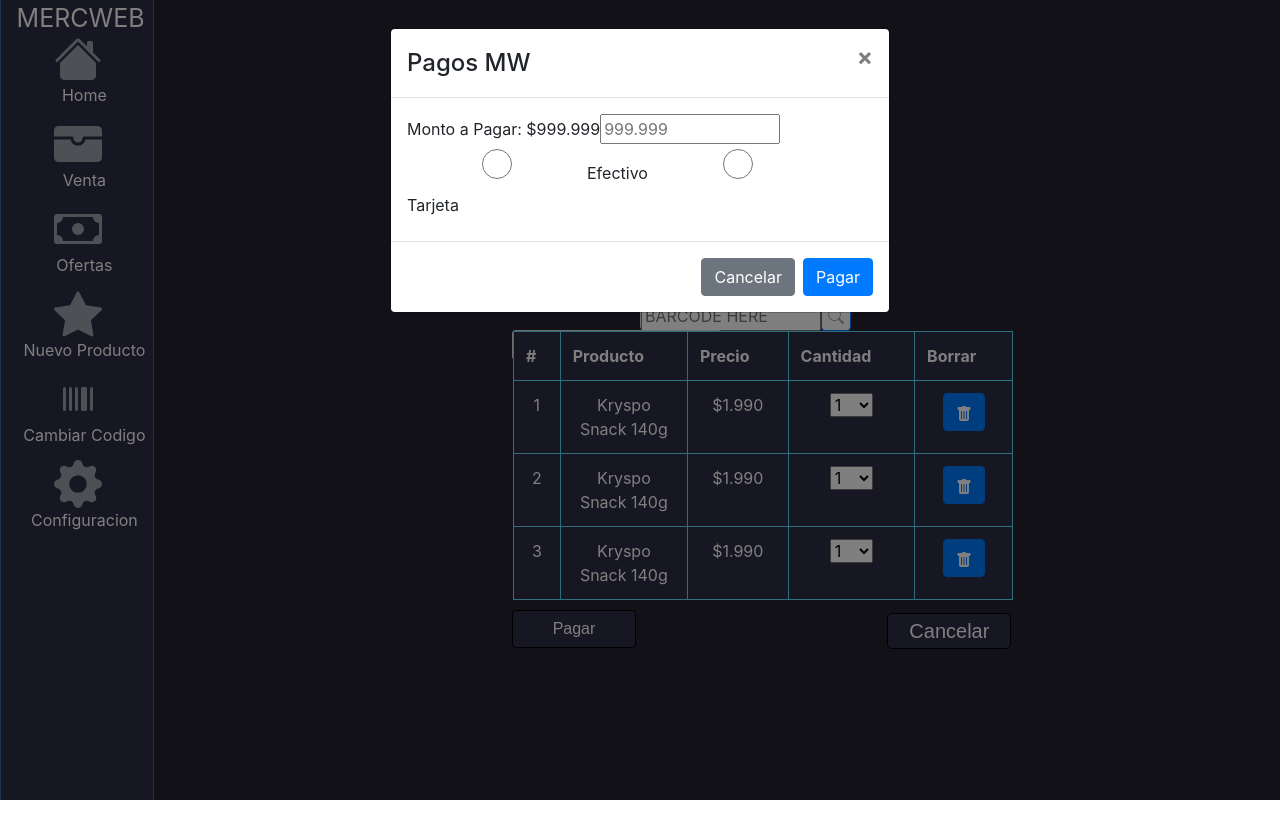
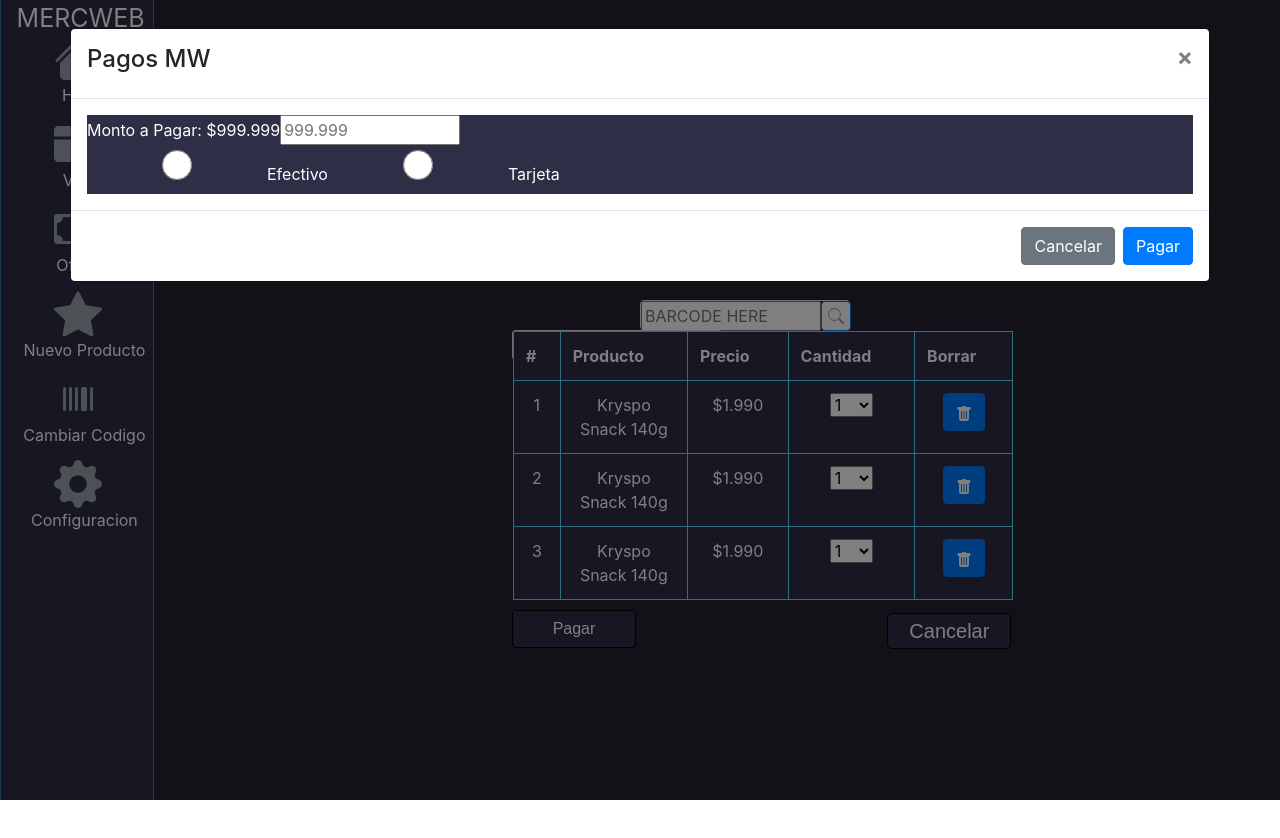
Before and after one commit to Kryogenc9/MW, a React (Create React App) app: page /VENTAS in a window 1280 px wide. Both pictures are taken after a click on the button "Pagar". Shown: the top 838 px of the page. Built offline with nearby package versions, Linux system fonts and the light colour scheme.

Commit message:
Mod bugged pero funciona2

```diff
--- a/src/CSS/Modal.css
+++ b/src/CSS/Modal.css
@@ -1,9 +1,26 @@
 .Header{
-
+    background-color: #61dafb;
 }
 .Body{
     background-color: #2E2E47 !important;
+
 }
-.form{
+form{
+    background-color: #2E2E47;
+    color:#ffffff;
+}
+.label{
+
+}
+.input{
+
+}
+
+
+.div{
     background-color: #2E2E47;
 }
+
+.custom-modal{
+    background-color: red !important;
+}
--- a/src/Mod/ModPago.jsx
+++ b/src/Mod/ModPago.jsx
@@ -1,10 +1,9 @@
-import React,{useState} from "react";
+import React, {useState} from "react";
+import vta from "../CSS/VentasCss.module.css"
+import {Modal, Button, ModalBody, ModalDialog, ModalFooter, ModalTitle} from "react-bootstrap"
+import mod from '../CSS/Modal.css'
+import ModalHeader from "react-bootstrap/ModalHeader";
 
-import vta from "../CSS/VentasCss.module.css"
-import {Modal, Button} from "react-bootstrap"
-
-//import 'bootstrap/dist/js/bootstrap.bundle.min';
-import mod from "../CSS/Modal.css"
 
 /*export default class ModPago extends React.Component{
     constructor(props) {
@@ -17,11 +16,11 @@ import mod from "../CSS/Modal.css"
 
 export default function ModPago() {
     const [show, setShow] = useState(false)
-    const [pay, payLoad]= useState(false)
+    const [pay, payLoad] = useState(false)
     const handleClose = () => setShow(false);
     const handleShow = () => setShow(true);
 
-    const pagoEfectivo= () => payLoad(true);
+    const pagoEfectivo = () => payLoad(true);
 
     return (
         <>
@@ -34,18 +33,23 @@ export default function ModPago() {
                 onHide={handleClose}
                 backdrop="static"
                 keyboard={false}
+                size="xl"
+                dialogClassName={mod.customModal}
+
 
             >
-                <Modal.Header closeButton /*bsPrefix={`${mod.Header}modal-tittle`}*/>
-                    <Modal.Title>Pagos MW</Modal.Title>
-                </Modal.Header>
-                <Modal.Body bsPrefix={`${mod.Body} modal-body`}>
+
+                    <ModalHeader closeButton="true" >
+                        <ModalTitle bsPrefix={`${mod.Header} modal-tittle`}>Pagos MW</ModalTitle>
+                    </ModalHeader>
+                    <ModalBody bsPrefix={`${mod.Body} modal-body`}>
+
                         <form className={mod.form}>
                             <label>Monto a Pagar:</label> <label>$999.999</label>
                             <input type="number" name="Pago" placeholder={"999.999"}/>
                             <div>
-                            <input type="radio" id="efectivo" name="pago" value="Efectivo" />
-                            <label for="efectivo">Efectivo</label>
+                                <input type="radio" id="efectivo" name="pago" value="Efectivo"/>
+                                <label for="efectivo" >Efectivo</label>
                                 <input type="radio" id="tarjeta" name="pago" value="Tarjeta"/>
                                 <label For="tarjeta">Tarjeta</label>
                             </div>
@@ -53,13 +57,14 @@ export default function ModPago() {
                         </form>
 
 
-                </Modal.Body>
-                <Modal.Footer>
+                    </ModalBody>
+                    <ModalFooter>
                         <Button variant="secondary" onClick={handleClose}>
                             Cancelar
                         </Button>
                         <Button variant="primary" onClick={handleClose}>Pagar</Button>
-                </Modal.Footer>
+                    </ModalFooter>
+
             </Modal>
         </>
     );
```
Lines whose indentation alone changed are shown as unchanged.
